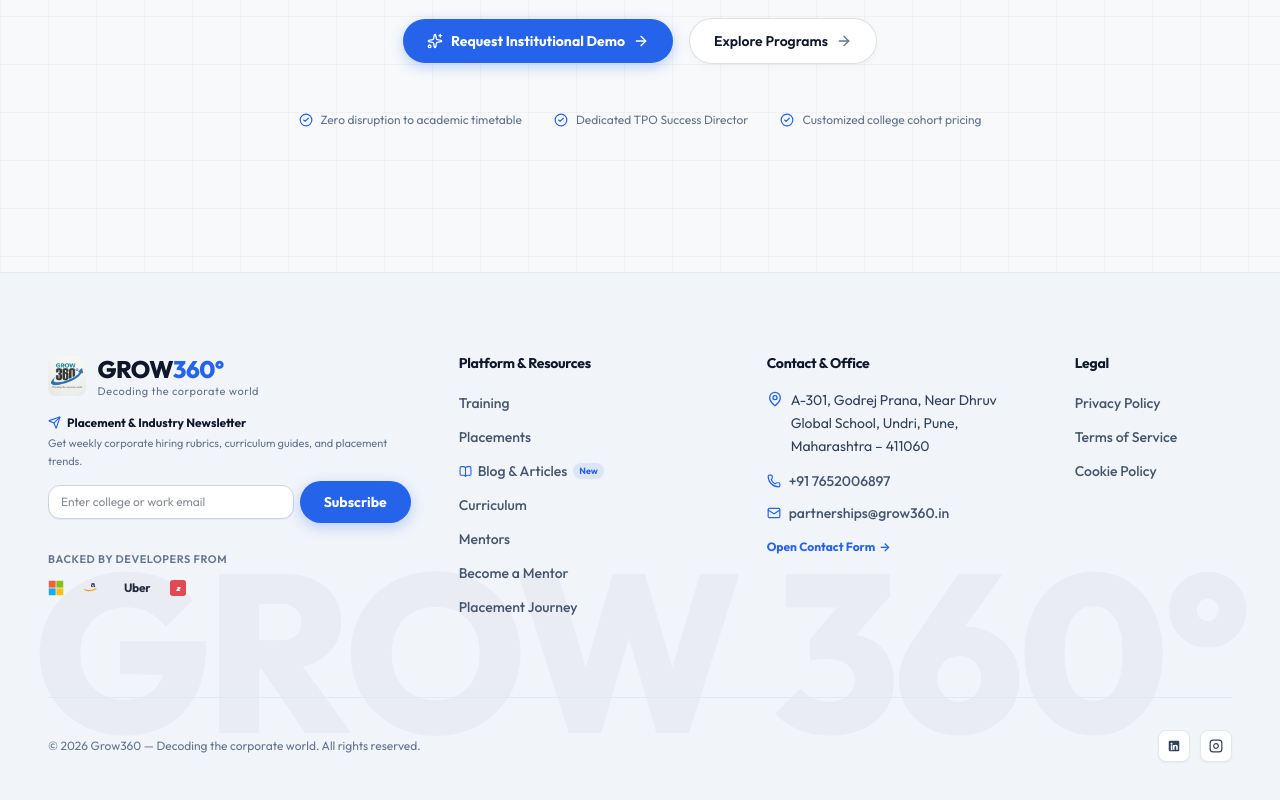
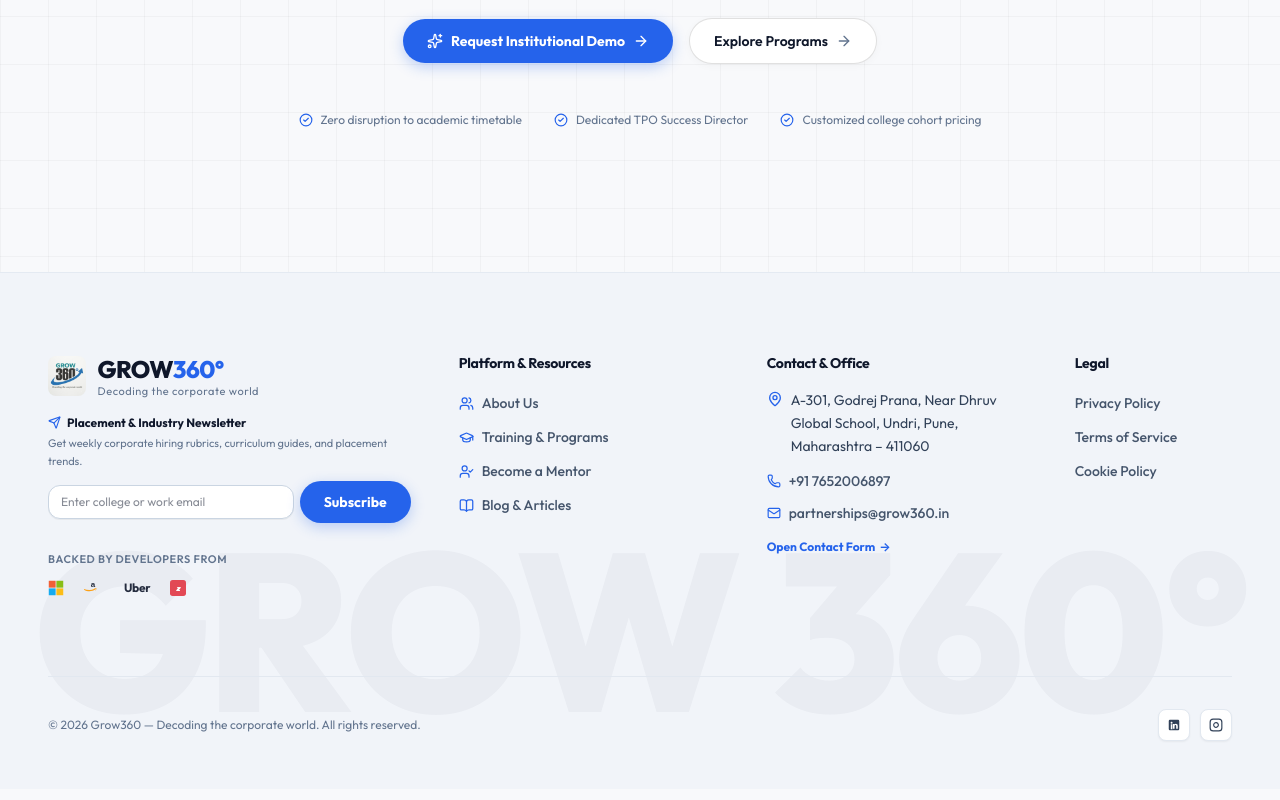
Before and after one commit to prakharsachan487/tejastraning, a React (Vite) app: page / in a window 1280 px wide. Shown: the part 7468-8268 px from the top of the page. Built offline with nearby package versions, Linux system fonts and the light colour scheme; no server answers; the HTML template or start-up script is replaced by a standard one.

Commit message:
feat: streamline Platform & Resources footer column to only 4 requested items with icons

```diff
--- a/src/components/Footer.tsx
+++ b/src/components/Footer.tsx
@@ -1,6 +1,6 @@
 import { useState } from 'react';
 import { useEnquiry } from '../context/EnquiryContext';
-import { MapPin, Phone, Mail, Send, CheckCircle2, BookOpen } from 'lucide-react';
+import { MapPin, Phone, Mail, Send, CheckCircle2, BookOpen, Users, GraduationCap, UserCheck } from 'lucide-react';
 
 export function Footer() {
   const { openEnquiry } = useEnquiry();
@@ -158,44 +158,20 @@ export function Footer() {
             <ul className="space-y-3.5 text-xs sm:text-sm">
               <li>
                 <button
-                  onClick={() => nav('#training')}
-                  className="text-slate-600 hover:text-[#2563EB] transition-colors cursor-pointer text-left font-medium"
+                  onClick={() => nav('#about')}
+                  className="text-slate-600 hover:text-[#2563EB] transition-colors cursor-pointer text-left font-medium flex items-center gap-2 group"
                 >
-                  Training
+                  <Users size={15} className="text-[#2563EB] group-hover:scale-110 transition-transform" />
+                  <span>About Us</span>
                 </button>
               </li>
               <li>
                 <button
-                  onClick={() => nav('#recruiters')}
-                  className="text-slate-600 hover:text-[#2563EB] transition-colors cursor-pointer text-left font-medium"
+                  onClick={() => nav('#training-programs')}
+                  className="text-slate-600 hover:text-[#2563EB] transition-colors cursor-pointer text-left font-medium flex items-center gap-2 group"
                 >
-                  Placements
-                </button>
-              </li>
-              <li>
-                <button
-                  onClick={() => nav('#blog')}
-                  className="text-slate-600 hover:text-[#2563EB] transition-colors cursor-pointer text-left font-medium flex items-center gap-1.5"
-                >
-                  <BookOpen size={13} className="text-[#2563EB]" />
-                  <span>Blog &amp; Articles</span>
-                  <span className="text-[9px] font-bold text-[#2563EB] bg-[#2563EB]/10 px-1.5 py-0.5 rounded-full">New</span>
-                </button>
-              </li>
-              <li>
-                <button
-                  onClick={() => nav('#programs')}
-                  className="text-slate-600 hover:text-[#2563EB] transition-colors cursor-pointer text-left font-medium"
-                >
-                  Curriculum
-                </button>
-              </li>
-              <li>
-                <button
-                  onClick={() => nav('#about')}
-                  className="text-slate-600 hover:text-[#2563EB] transition-colors cursor-pointer text-left font-medium"
-                >
-                  Mentors
+                  <GraduationCap size={15} className="text-[#2563EB] group-hover:scale-110 transition-transform" />
+                  <span>Training &amp; Programs</span>
                 </button>
               </li>
               <li>
@@ -204,17 +180,19 @@ export function Footer() {
                     window.location.hash = '#mentor';
                     window.scrollTo({ top: 0, behavior: 'instant' });
                   }}
-                  className="text-slate-600 hover:text-[#2563EB] transition-colors cursor-pointer text-left font-medium"
+                  className="text-slate-600 hover:text-[#2563EB] transition-colors cursor-pointer text-left font-medium flex items-center gap-2 group"
                 >
-                  Become a Mentor
+                  <UserCheck size={15} className="text-[#2563EB] group-hover:scale-110 transition-transform" />
+                  <span>Become a Mentor</span>
                 </button>
               </li>
               <li>
                 <button
-                  onClick={() => nav('#career-path')}
-                  className="text-slate-600 hover:text-[#2563EB] transition-colors cursor-pointer text-left font-medium"
+                  onClick={() => nav('#blog')}
+                  className="text-slate-600 hover:text-[#2563EB] transition-colors cursor-pointer text-left font-medium flex items-center gap-2 group"
                 >
-                  Placement Journey
+                  <BookOpen size={15} className="text-[#2563EB] group-hover:scale-110 transition-transform" />
+                  <span>Blog &amp; Articles</span>
                 </button>
               </li>
             </ul>
```
